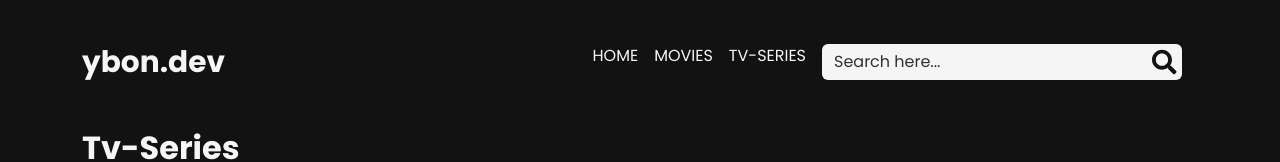
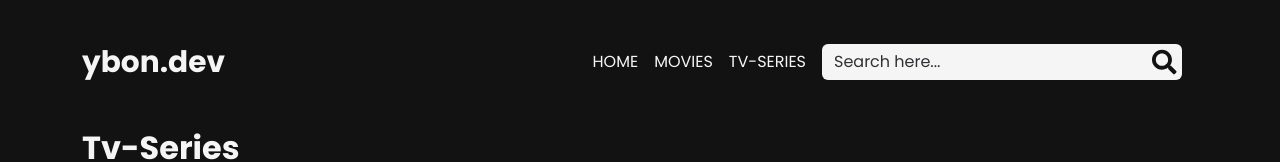
Before and after one commit to ybondev/next-js-123-movie, a Next.js app: page /tv in a window 1280 px wide. Shown: the top 162 px of the page. Built offline with nearby package versions, Linux system fonts and the light colour scheme; no server answers.

Commit message:
optimized

```diff
--- a/app/components/Nav.jsx
+++ b/app/components/Nav.jsx
@@ -52,7 +52,9 @@ const Nav = () => {
                 tv-series
               </Link>
             </li>
-            <Search onSubmit={handleSearchSubmit} />
+            <li>
+              <Search onSubmit={handleSearchSubmit} />
+            </li>
           </ul>
           <label htmlFor="checkbox" onClick={() => setOpen(!open)}>
             <FaBars className="fa_icon" />
--- a/app/layout.jsx
+++ b/app/layout.jsx
@@ -4,6 +4,7 @@ import Nav from "./components/Nav";
 
 export const metadata = {
   title: "Watch Free movies Online | 123movies",
+  description: "Watch Free movies Online | 123movies",
 };
 
 function layout({ children }) {
--- a/styles/globals.css
+++ b/styles/globals.css
@@ -521,6 +521,7 @@ body.body {
     top: unset;
     right: unset;
     display: flex;
+    align-items: center;
     flex-direction: row;
     background: unset;
     backdrop-filter: unset;
```
